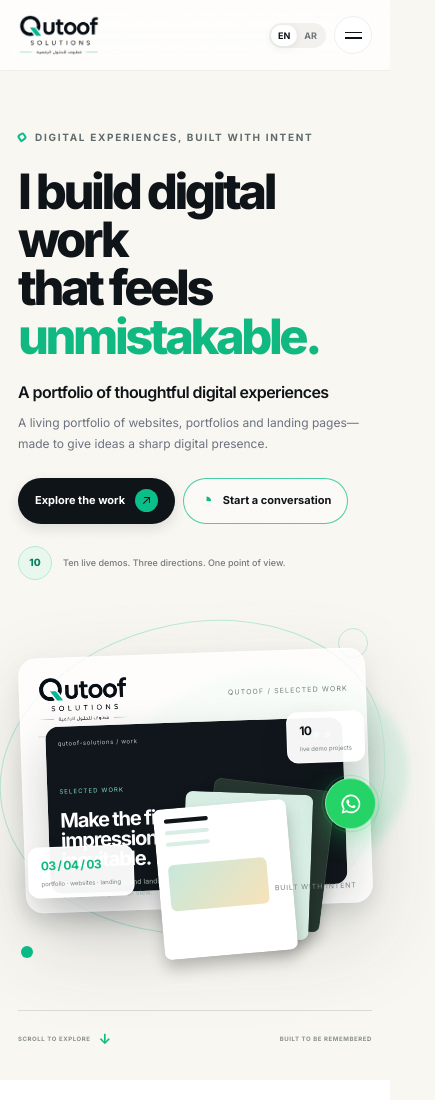
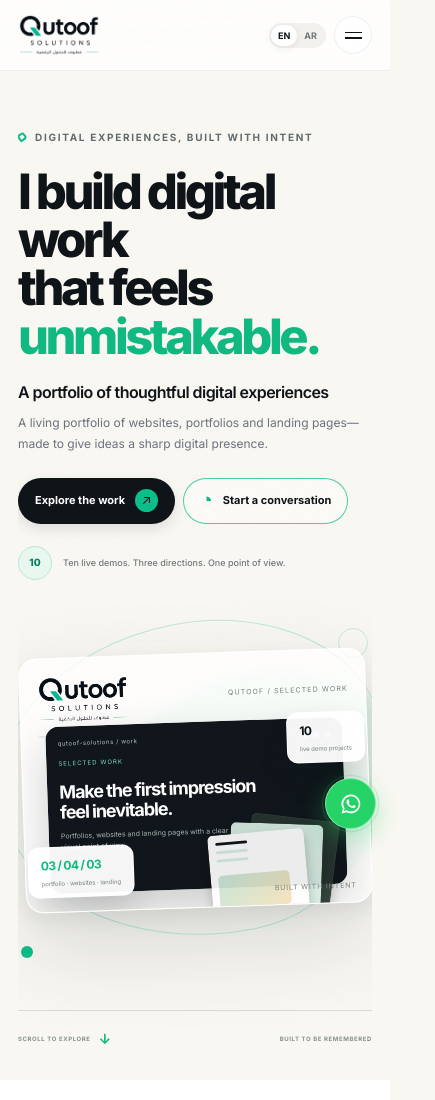
Before and after one commit to qutoof-solutions/qutoof-solutions, a website built with Vite: page index.html in a window 390 px wide. Shown: the top 1100 px of the page, 435 px wide, since content can reach past the window. Built offline with nearby package versions, Linux system fonts and the light colour scheme; some packages are replaced by stand-ins of ours.

Commit message:
fix: keep hero copy clear on mobile

```diff
--- a/css/main.css
+++ b/css/main.css
@@ -494,3 +494,27 @@ svg { display: block; }
   .hero-float strong { font-size: 12px; }
   .hero-float span { font-size: 6px; }
 }
+
+/* Mobile RTL safety: keep the Hero copy readable and contain the decorative screens. */
+@media (max-width: 780px) {
+  .hero-section { overflow: clip; }
+  .hero-grid { display: flex; flex-direction: column; min-width: 0; }
+  .hero-copy, .hero-visual { width: 100%; min-width: 0; }
+  .hero-copy { order: 1; }
+  .hero-visual { order: 2; }
+  .hero-board { max-width: 100%; min-width: 0; overflow: hidden; }
+  .hero-browser-body { position: relative; display: block; min-width: 0; }
+  .hero-browser-copy { position: relative; z-index: 3; width: 73%; max-width: 73%; }
+  .hero-browser-copy h2 { max-width: 100%; overflow-wrap: anywhere; }
+  .hero-screen-stack { position: absolute; right: -4px; bottom: -12px; width: 42%; height: 135px; transform: scale(.52); transform-origin: bottom right; opacity: .92; }
+  [dir="rtl"] .hero-screen-stack { right: auto; left: -4px; transform-origin: bottom left; }
+  [dir="rtl"] .hero-browser-copy { width: 73%; max-width: 73%; text-align: right; }
+}
+@media (max-width: 520px) {
+  .hero-browser-copy { width: 78%; max-width: 78%; }
+  [dir="rtl"] .hero-browser-copy { width: 78%; max-width: 78%; }
+  .hero-browser-copy h2 { font-size: 18px; line-height: 1.1; }
+  .hero-browser-copy p { max-width: 170px; }
+  .hero-screen-stack { width: 34%; transform: scale(.42); }
+  [dir="rtl"] .hero-screen-stack { transform: scale(.42); }
+}
```
